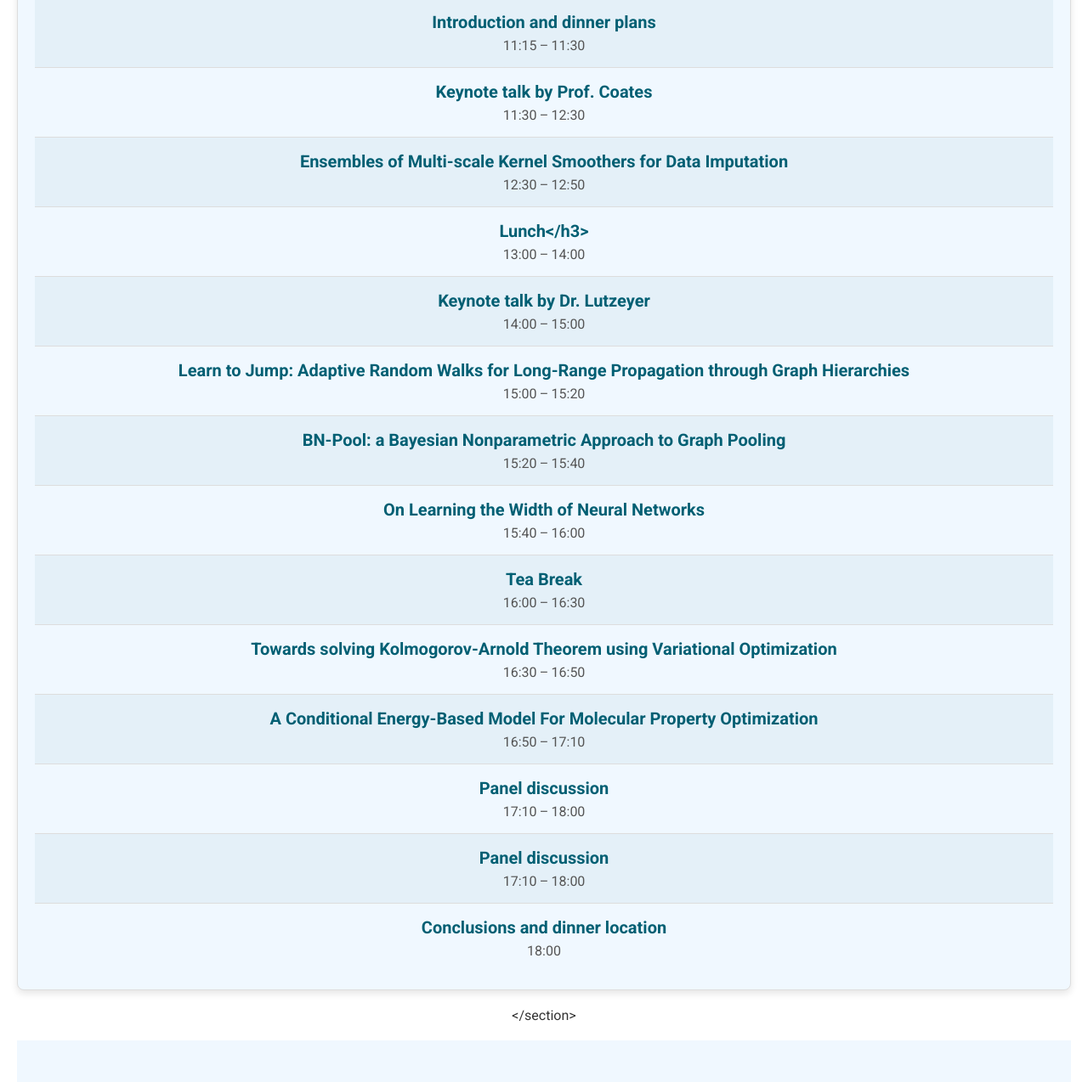
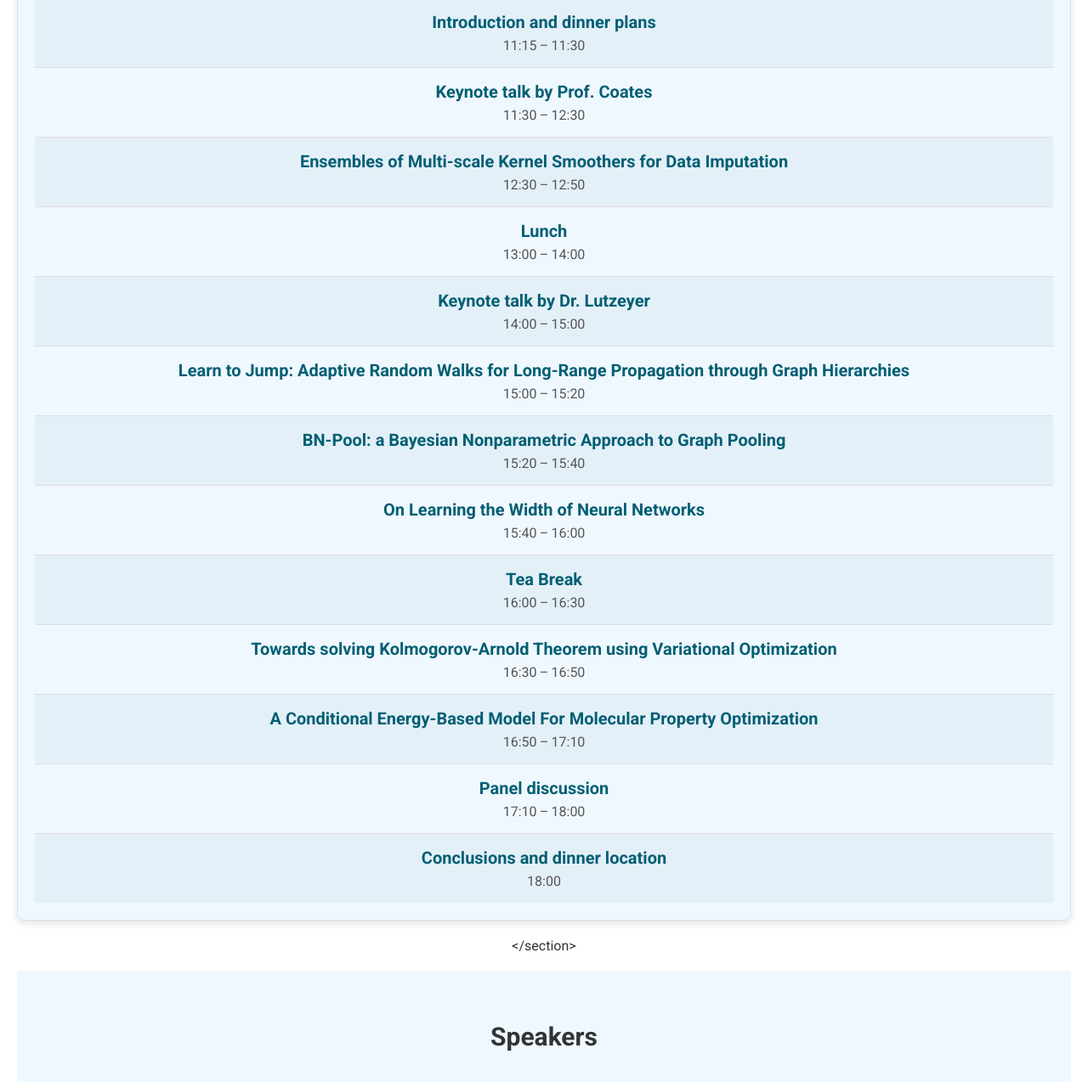
Before and after one commit to combayns2025/combayns2025.github.io, a Jekyll site: the page built from index.md, in a window 1280 px wide and 1400 px high, scrolled down 891 px, cut to the strip 0-1274 px from the top of the window. Shown: the whole strip at 85% size. Built offline with Jekyll 4.4.1, drawn with Linux system fonts in a browser that asks for light colours.

Commit message:
Update index.md

```diff
--- a/index.md
+++ b/index.md
@@ -38,7 +38,7 @@ title: Home
         <p class="time">12:30 – 12:50</p>
       </div>
       <div class="schedule-item">
-        <p class="title">Lunch</h3></p>
+        <p class="title">Lunch</p>
         <p class="time">13:00 – 14:00</p>
       </div>
       <div class="schedule-item">
@@ -74,62 +74,11 @@ title: Home
         <p class="time">17:10 – 18:00</p>
       </div>
       <div class="schedule-item">
-        <p class="title">Panel discussion</p>
-        <p class="time">17:10 – 18:00</p>
-      </div>
-      <div class="schedule-item">
         <p class="title">Conclusions and dinner location</p>
         <p class="time">18:00</p>
       </div>
   </div>
 </section>
-
-<!-- <section id="program">
-  <h2>Program</h2>
-  <div class="program-container">
-    <div class="program-event">
-        <h3>11:15 AM - 11:30 AM</h3>
-        Introduction and dinner plans
-        <p> </p>
-        <h3>11:30 AM - 12:30 AM</h3>
-        Keynote talk by Prof. Coates
-    </div>
-
-    <div class="program-event">
-        <h3>[12:30 AM - 12:50 AM] Ensembles of Multi-scale Kernel Smoothers for Data Imputation</h3>
-    </div>
-    <div class="program-event">
-        <h3>[13:00 AM - 14:00 AM] Lunch</h3>
-    </div>
-    <div class="program-event">
-        <h3>[14:00 AM - 15:00 AM] Keynote talk by Dr. Lutzeyer</h3>
-    </div>
-    <div class="program-event">
-        <h3>[15:00 AM - 15:20 AM] Learn to Jump: Adaptive Random Walks for Long-Range Propagation through Graph Hierarchies</h3>
-    </div>
-    <div class="program-event">
-        <h3>[15:20 AM - 15:40 AM] BN-Pool: a Bayesian Nonparametric Approach to Graph Pooling</h3>
-    </div>
-    <div class="program-event">
-        <h3>[15:40 AM - 16:00 AM] On Learning the Width of Neural Networks</h3>
-    </div>
-    <div class="program-event">
-        <h3>[16:00 AM - 16:30 AM] Tea Break</h3>
-    </div>
-    <div class="program-event">
-        <h3>[16:30 AM - 16:50 AM] Towards solving Kolmogorov-Arnold Theorem using Variational Optimization</h3>
-    </div>
-    <div class="program-event">
-        <h3>[16:50 AM - 17:10 AM]</h3> A Conditional Energy-Based Model For Molecular Property Optimization
-    </div>
-    <div class="program-event">
-        <h3>[17:10 AM - 18:00 AM]</h3> Panel Discussion
-    </div>
-    <div class="program-event">
-        <h3>[18:00 AM - ]</h3> Conclusions and dinner location
-    </div>
-  </div>
-</section>-->
 
 <!-- Speakers Section -->
 <section id="speakers">
```
